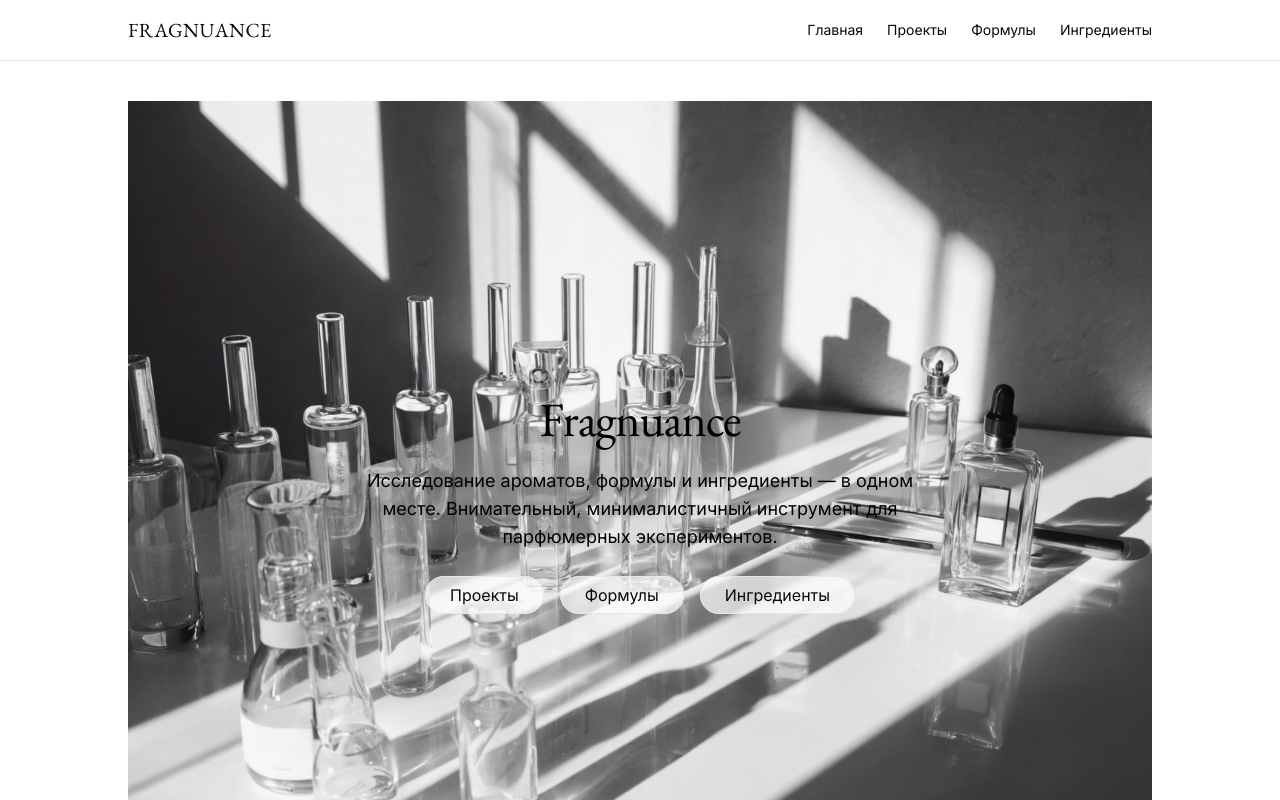
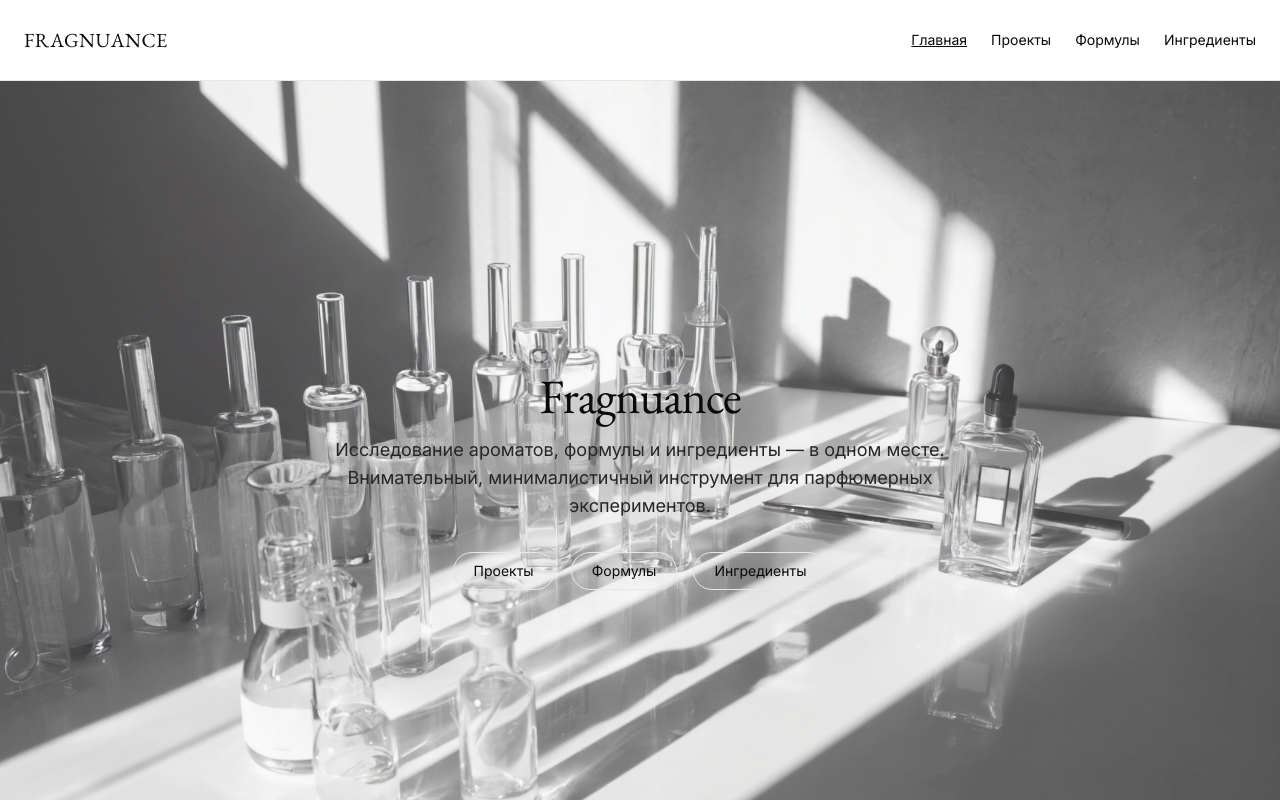
Before and after one commit to film-eyes/fragnuance, a React (Vite) app: page / in a window 1280 px wide. Shown: the top 800 px of the page. Built offline with nearby package versions, Linux system fonts and the light colour scheme.

Commit message:
BG fullscreen

```diff
--- a/src/layouts/RootLayout.jsx
+++ b/src/layouts/RootLayout.jsx
@@ -1,27 +1,39 @@
-import { Outlet, NavLink } from "react-router-dom";
+import { Link, Outlet, NavLink } from "react-router-dom";
 
 export default function RootLayout() {
   return (
-    <div className="min-h-screen bg-white text-ink-900">
-      <header className="border-b border-black/10">
-        <div className="wrap flex items-center justify-between py-4">
-          <div className="font-serif text-xl tracking-wide">FRAGNUANCE</div>
-          <nav className="flex gap-6 text-sm">
-            <NavLink to="/" end className="hover:opacity-60">Главная</NavLink>
-            <NavLink to="/projects" className="hover:opacity-60">Проекты</NavLink>
-            <NavLink to="/formulas" className="hover:opacity-60">Формулы</NavLink>
-            <NavLink to="/ingredients" className="hover:opacity-60">Ингредиенты</NavLink>
+    <div className="min-h-screen flex flex-col">
+      {/* Хедер */}
+      <header className="sticky top-0 z-50 bg-white/90 backdrop-blur border-b">
+        <div className="h-20 flex items-center justify-between px-6">
+          <Link to="/" className="font-serif text-xl tracking-wide">
+            FRAGNUANCE
+          </Link>
+          <nav className="flex items-center gap-6 text-sm">
+            <NavLink to="/" end className={({ isActive }) => (isActive ? "underline" : "")}>
+              Главная
+            </NavLink>
+            <NavLink to="/projects" className={({ isActive }) => (isActive ? "underline" : "")}>
+              Проекты
+            </NavLink>
+            <NavLink to="/formulas" className={({ isActive }) => (isActive ? "underline" : "")}>
+              Формулы
+            </NavLink>
+            <NavLink to="/ingredients" className={({ isActive }) => (isActive ? "underline" : "")}>
+              Ингредиенты
+            </NavLink>
           </nav>
         </div>
       </header>
 
-      {/* ВНИМАНИЕ: контейнер только здесь */}
-      <main className="wrap py-10">
+      {/* Контент — без контейнера */}
+      <main className="flex-1">
         <Outlet />
       </main>
 
-      <footer className="border-t border-black/10">
-        <div className="wrap py-6 text-xs text-black/50">© 2025 Fragnuance</div>
+      {/* Футер */}
+      <footer className="border-t py-6 text-sm text-neutral-500 px-6 text-center">
+        © 2025 Fragnuance
       </footer>
     </div>
   );
--- a/src/pages/Home.jsx
+++ b/src/pages/Home.jsx
@@ -1,39 +1,41 @@
+import { Link } from "react-router-dom";
+
 export default function Home() {
   return (
-    <div
-      className="relative h-screen bg-cover bg-center flex flex-col items-center justify-center text-center px-4"
+    <section
+      className="relative min-h-screen bg-cover bg-center bg-no-repeat flex items-center justify-center text-center"
       style={{ backgroundImage: "url('/images/perfume-hero.png')" }}
     >
-      {/* Контент */}
-      <div className="relative z-10">
-        <h1 className="text-5xl font-serif mb-6 text-black drop-shadow-md">
-          Fragnuance
-        </h1>
-        <p className="max-w-xl text-lg mb-8 text-black drop-shadow-md">
+      {/* затемнение по желанию */}
+      <div className="absolute inset-0 bg-white/20" />
+
+      <div className="relative z-10 max-w-2xl mx-auto px-6">
+        <h1 className="font-serif text-4xl md:text-5xl mb-4">Fragnuance</h1>
+        <p className="text-base md:text-lg text-neutral-800 mb-8">
           Исследование ароматов, формулы и ингредиенты — в одном месте.
           Внимательный, минималистичный инструмент для парфюмерных экспериментов.
         </p>
-        <div className="space-x-4">
-          <a
-            href="/projects"
-            className="px-6 py-2 border rounded-full bg-white/70 hover:bg-black hover:text-white transition"
+        <div className="flex justify-center gap-4">
+          <Link
+            to="/projects"
+            className="rounded-full border px-5 py-2 text-sm hover:bg-black hover:text-white transition"
           >
             Проекты
-          </a>
-          <a
-            href="/formulas"
-            className="px-6 py-2 border rounded-full bg-white/70 hover:bg-black hover:text-white transition"
+          </Link>
+          <Link
+            to="/formulas"
+            className="rounded-full border px-5 py-2 text-sm hover:bg-black hover:text-white transition"
           >
             Формулы
-          </a>
-          <a
-            href="/ingredients"
-            className="px-6 py-2 border rounded-full bg-white/70 hover:bg-black hover:text-white transition"
+          </Link>
+          <Link
+            to="/ingredients"
+            className="rounded-full border px-5 py-2 text-sm hover:bg-black hover:text-white transition"
           >
             Ингредиенты
-          </a>
+          </Link>
         </div>
       </div>
-    </div>
+    </section>
   );
 }
```
